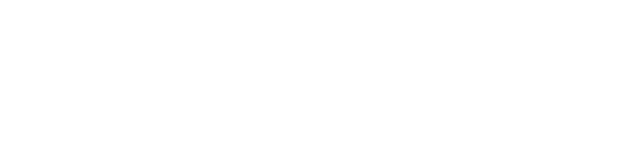
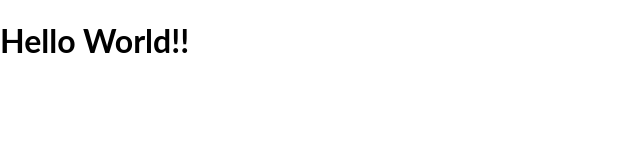
Before and after one commit to pushkar1995/awesome-book-project, a website: page index.html in a window 1280 px wide. Shown: the whole page, without its empty margins (0-640 px from the left). Drawn offline with Linux system fonts and the light colour scheme.

Commit message:
Fix linter errors

```diff
--- a/index.html
+++ b/index.html
@@ -9,7 +9,7 @@
 </head>
 
 <body>
-
+    <h1>Hello World!!</h1>
 </body>
 
 </html>
--- a/style.css
+++ b/style.css
@@ -0,0 +1,5 @@
+body {
+  font-family: 'Lato', sans-serif;
+  width: 100%;
+  margin: 0;
+}
```
Also changed, not shown: 1 other file.
